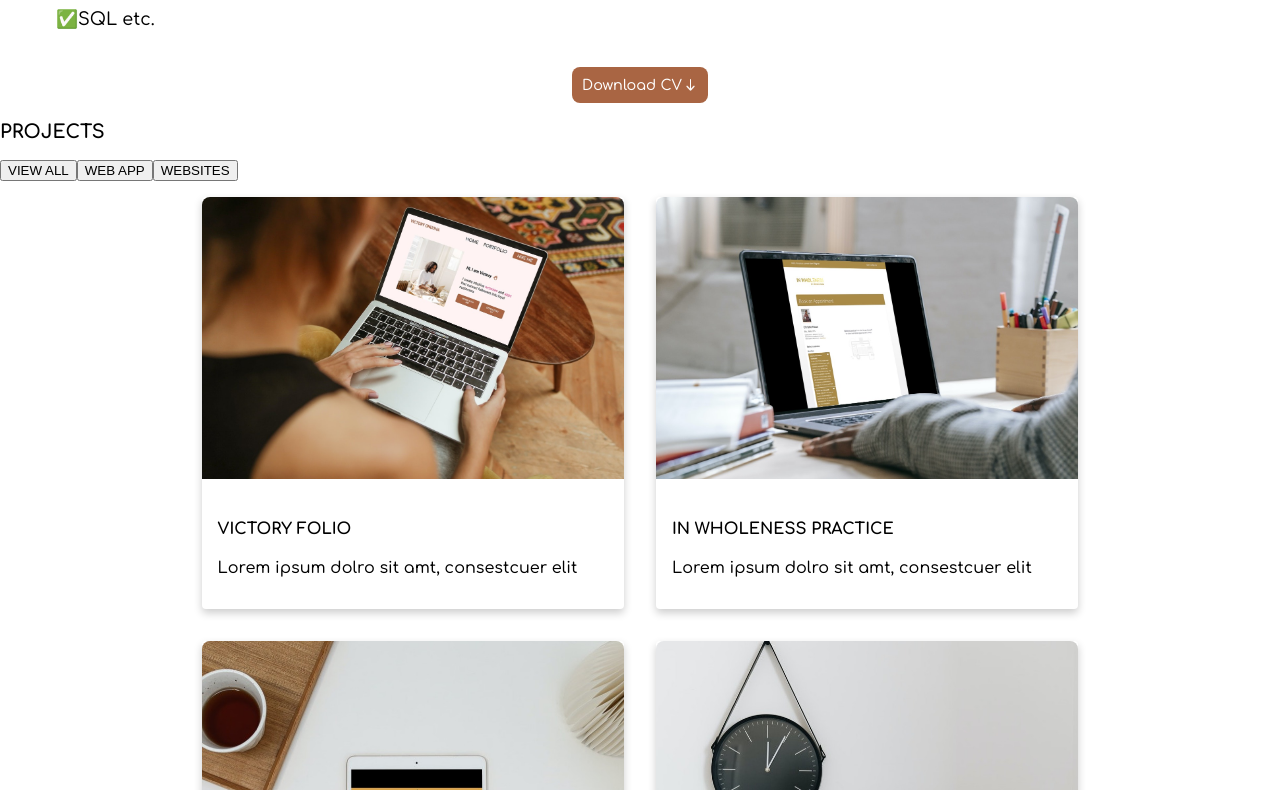
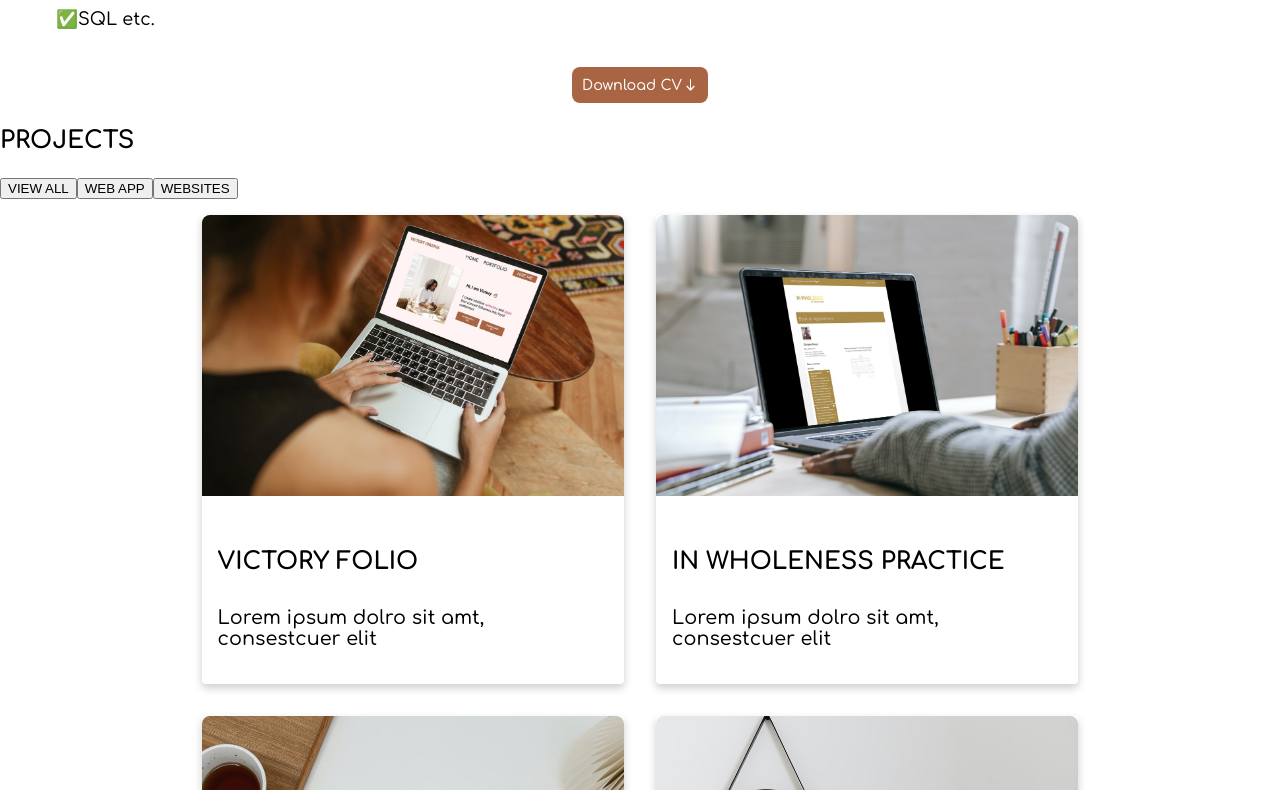
Before and after one commit to VictoryOnuoha/VICTORY-FOLIO-2.0, a React (Create React App) app: page / in a window 1280 px wide. Shown: the part 1670-2460 px from the top of the page. Built offline with nearby package versions, Linux system fonts and the light colour scheme.

Commit message:
Added styling for project card section in desktop view

```diff
--- a/src/components/projects/projects.scss
+++ b/src/components/projects/projects.scss
@@ -28,4 +28,14 @@
         border-radius: 0.5rem 0.5rem 0 0 ;
 
     }
+    &__title {
+        @include mixins.desktop {
+            font-size: 1.5rem;
+        }
+    }
+    &__description {
+       @include mixins.desktop {
+        font-size: 1.2rem;
+       }
+    }
 }
```
